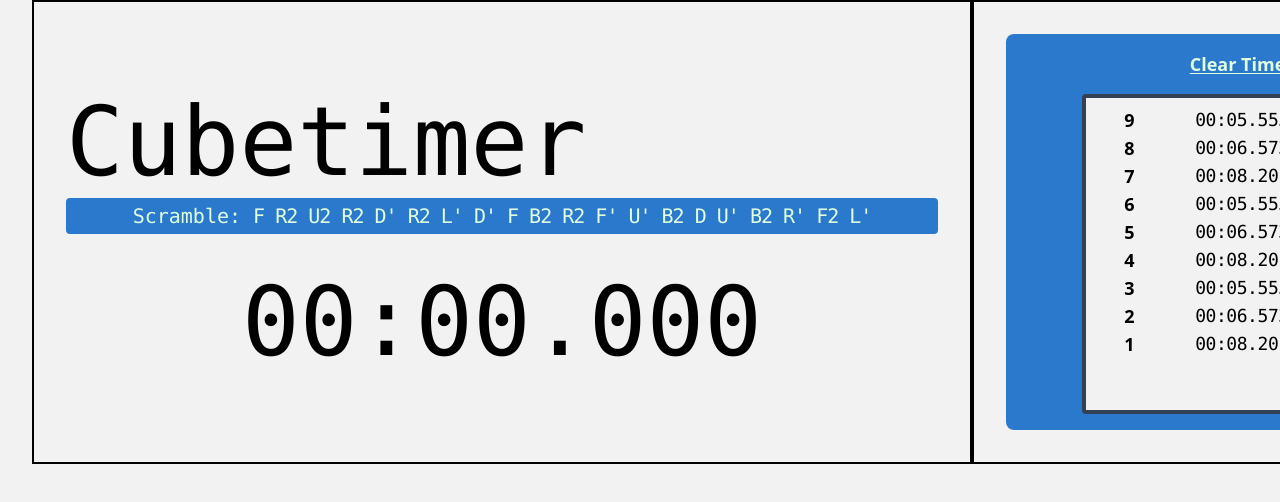
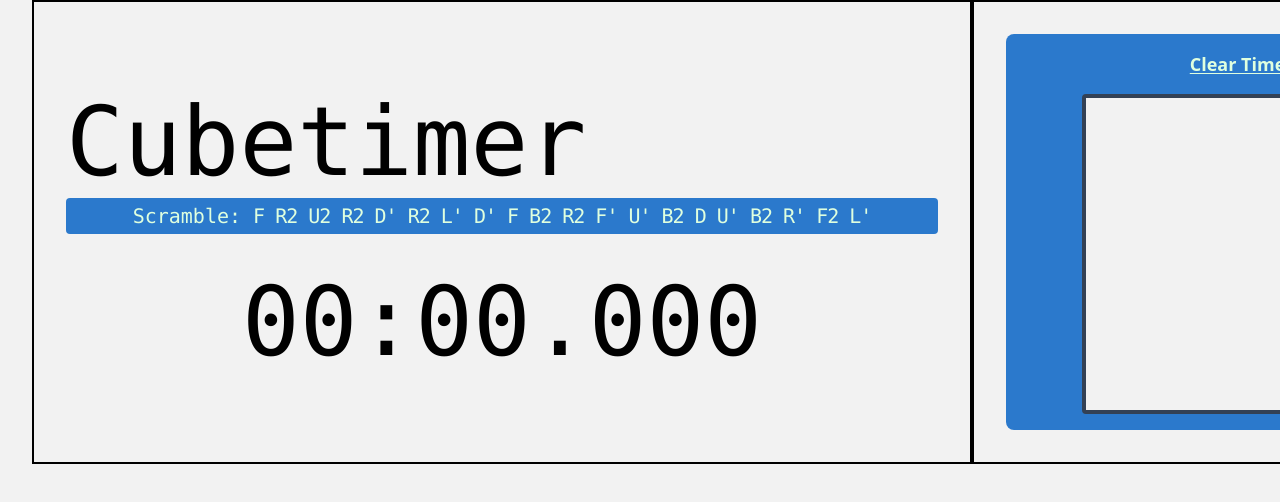
Before and after one commit to Scott-Gibson-Coding/Cubetimer, a React (Vite) app: page / in a window 1280 px wide. Shown: the top 502 px of the page. Built offline with nearby package versions, Linux system fonts and the light colour scheme.

Commit message:
Implement addTime on timer stop, and clearTimes button

```diff
--- a/src/App.tsx
+++ b/src/App.tsx
@@ -1,23 +1,22 @@
+import { useState } from "react";
 import { Timer, Stats } from "./components";
 import type { Solve } from "./types";
 
 function App() {
-  const mockSolves: Array<Solve> = [
-    { time: 5555 },
-    { time: 6573 },
-    { time: 8201 },
-    { time: 5555 },
-    { time: 6573 },
-    { time: 8201 },
-    { time: 5555 },
-    { time: 6573 },
-    { time: 8201 },
-  ];
+  const [solves, setSolves] = useState<Solve[]>([]);
+
+  function handleAddTime(newTime: number) {
+    setSolves((solves) => [{ time: newTime }, ...solves]);
+  }
+
+  function handleClearTimes() {
+    setSolves([]);
+  }
 
   return (
     <div className="mx-8 grid grid-cols-[940px_540px] text-lg">
-      <Timer />
-      <Stats solves={mockSolves} />
+      <Timer addTime={(time) => handleAddTime(time)} />
+      <Stats solves={solves} clearTimes={handleClearTimes} />
     </div>
   );
 }
--- a/src/components/Stats/index.tsx
+++ b/src/components/Stats/index.tsx
@@ -3,15 +3,19 @@ import type { Solve } from "../../types";
 
 type StatsProps = {
   solves: Array<Solve>;
+  clearTimes: () => void;
 };
-const Stats = ({ solves }: StatsProps) => {
+const Stats = ({ solves, clearTimes }: StatsProps) => {
   return (
     <div className="border-2 border-black p-8">
       {/* Stats card */}
       <div className="grid gap-4 rounded-lg bg-primary px-8 py-4 text-light">
         {/* Buttons */}
         <div className="flex justify-center font-semibold underline underline-offset-2">
-          <button>Clear Times</button>
+          {/* Prevent default on mouse down so spacebar doesn't activate clearTimes function call */}
+          <button onClick={clearTimes} onMouseDown={(e) => e.preventDefault()}>
+            Clear Times
+          </button>
         </div>
         {/* Times list card */}
         <div className="mx-auto h-[40vh] w-80 overflow-y-auto rounded border-4 border-slate-700 bg-secondary p-2">
--- a/src/components/Timer/index.tsx
+++ b/src/components/Timer/index.tsx
@@ -2,50 +2,53 @@ import { useEffect, useRef, useState } from "react";
 import useTimer from "../../hooks/useTimer";
 import { formatTime, getScramble } from "../../utils";
 
+type TimerProps = {
+  addTime: (time: number) => void;
+};
 /**
  * Timer component
  */
-const Timer = () => {
+const Timer = ({ addTime }: TimerProps) => {
   /** useTimer hook */
   const [timeElapsed, timerStart, timerStop] = useTimer();
+  /** State variable to prevent space down from triggering more than once */
+  const [spaceDown, setSpaceDown] = useState(false);
   /** State: Scramble string */
   const [scramble, setScramble] = useState(getScramble());
+  /** Ref: Alternate between starting timer, and doing nothing */
+  const lock = useRef(true);
 
+  useEffect(() => {
     /** Stop timer on space key down */
     function handleKeyDown(e: KeyboardEvent) {
-    if (e.key !== " ") return;
+      if (e.key !== " " || spaceDown || lock.current) return;
+
       timerStop();
+      setSpaceDown(true);
+      addTime(timeElapsed);
     }
 
-  /**
-   * Start timer behavior:
-   * On first space key up, start timer
-   * On second space key up, do nothing
-   * Repeat this pattern...
-   */
-  const lock = useRef(true);
+    /** Start timer on key up */
     function handleKeyUp(e: KeyboardEvent) {
       if (e.key !== " ") return;
-    document.addEventListener("keydown", handleKeyDown, { once: true });
+      setSpaceDown(false);
 
+      if (lock.current) {
         lock.current && timerStart();
-    !lock.current && setScramble(getScramble());
+      } else {
+        setScramble(getScramble());
+      }
       lock.current = !lock.current;
     }
 
-  /**
-   * Effect: On component mount
-   */
-  useEffect(() => {
-    document.addEventListener("keyup", handleKeyUp);
-    // use { once: true } to prevent calling timerStop more than once
-    document.addEventListener("keydown", handleKeyDown, { once: true });
-    // remove event listeners on component unmount
+    window.addEventListener("keydown", handleKeyDown);
+    window.addEventListener("keyup", handleKeyUp);
+
     return () => {
-      document.removeEventListener("keyup", handleKeyUp);
-      document.addEventListener("keydown", handleKeyDown, { once: true });
+      window.removeEventListener("keydown", handleKeyDown);
+      window.removeEventListener("keyup", handleKeyUp);
     };
-  }, []);
+  }, [spaceDown, timerStart, timerStop, addTime]);
 
   return (
     <div className="grid content-center gap-2 border-2 border-black px-8 font-mono">
```
Lines whose indentation alone changed are shown as unchanged.
